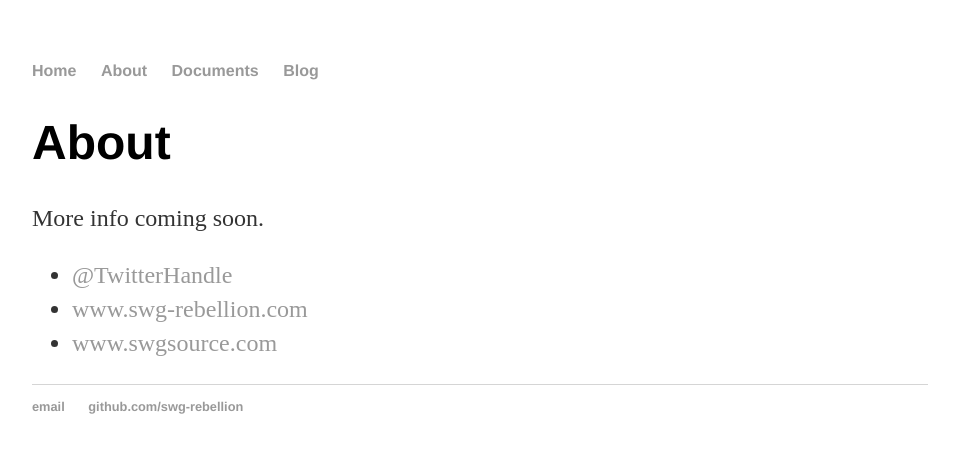
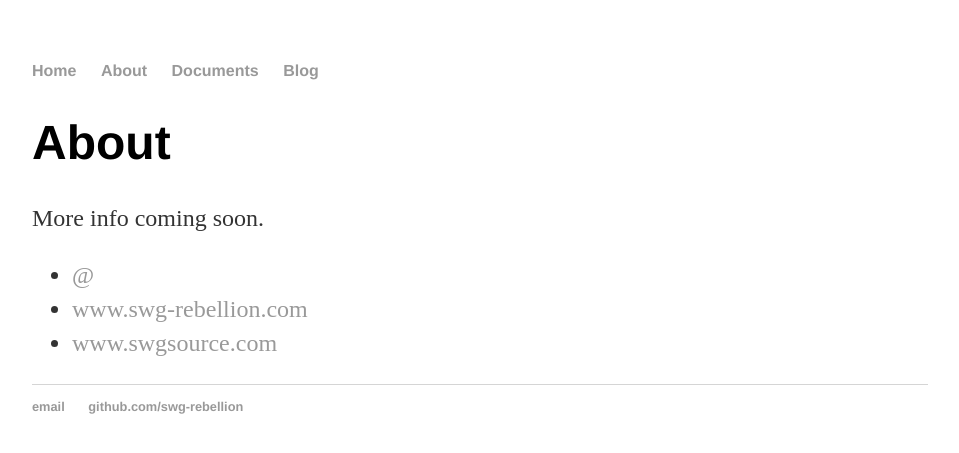
Before and after one commit to swg-rebellion/swg-rebellion.github.io, a Jekyll site: the page built from about/index.html, in a window 1280 px wide. Shown: the top 453 px of the page, without its empty margins (160-1119 px from the left). Built offline with Jekyll 4.4.1, drawn with Linux system fonts in a browser that asks for light colours.

Commit message:
updates about page

```diff
--- a/about/index.html
+++ b/about/index.html
@@ -8,8 +8,8 @@ title: About SWG-Rebellion
 			<p>More info coming soon.</p>
 
 			<ul class="contacts">
-				<li><a href="#">@TwitterHandle</a></li>
-				<li><a href="#">www.swg-rebellion.com</a></li>
-				<li><a href="#">www.swgsource.com</a></li>
+				<li><a href="#">@</a></li>
+				<li><a href="www.swg-rebellion.com">www.swg-rebellion.com</a></li>
+				<li><a href="www.swgsource.com">www.swgsource.com</a></li>
 				</ul>
 		</div>
```
